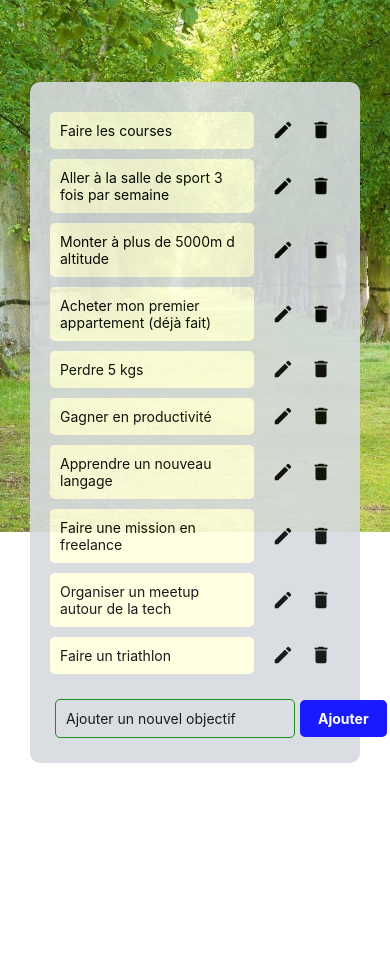
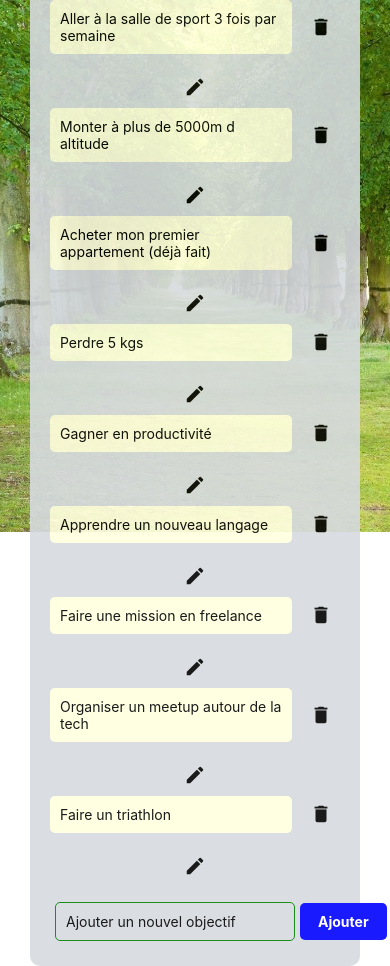
Before and after one commit to MarcSyndrome/TP1Aurelien, a React Native app: screen / in a window 390 px wide. Before the commit the page ends 844 px from the top, so only its background shows below. Built offline with nearby package versions, Linux system fonts and the light colour scheme.

Commit message:
1.0.8, modification bouton modifier

```diff
--- a/App.js
+++ b/App.js
@@ -1,48 +1,17 @@
-import { View, ImageBackground, Dimensions } from 'react-native';
+import { View, ImageBackground } from 'react-native';
 // importe React et useState, une fonction de React qui permet de gérer l'état d'un composant.
-import React, { useState } from 'react';
-import styles from './styles';
-import GoalList from './GoalList';
-import GoalInput from './GoalInput';
-
-const sampleGoals = [
-  'Faire les courses',
-  'Aller à la salle de sport 3 fois par semaine',
-  'Monter à plus de 5000m d altitude',
-  'Acheter mon premier appartement (déjà fait)',
-  'Perdre 5 kgs',
-  'Gagner en productivité',
-  'Apprendre un nouveau langage',
-  'Faire une mission en freelance',
-  'Organiser un meetup autour de la tech',
-  'Faire un triathlon',
-];
+import styles from './Styles/styles';
+import GoalList from './component/GoalList';
+import GoalInput from './component/GoalInput';
 
 export default function App() {
-  const [goals, setGoals] = useState(sampleGoals);
-
-  const handleAddGoal = (newGoal) => {
-    setGoals([...goals, newGoal]);
-  };
-
-  // Fonction pour supprimer un objectif de la liste
-  const handleDeleteGoal = (index) => {
-    // On crée une copie de la liste actuelle
-    const newGoals = [...goals];
-    // On supprime l'objectif à l'index donné
-    newGoals.splice(index, 1);
-    // On met à jour la liste des objectifs
-    setGoals(newGoals);
-  };
-
-  const { height } = Dimensions.get('window');
 
   return (
     <View style={styles.container}>
       <ImageBackground source={require('./assets/treeBack.jpg')} resizeMode="cover" style={styles.image}>
         <View style={[styles.containerView]}>
-          <GoalList goals={goals} onDelete={handleDeleteGoal} />
-          <GoalInput onAdd={handleAddGoal} />
+          <GoalList/>
+          <GoalInput/>
         </View>
       </ImageBackground>
     </View>
--- a/GoalList.js
+++ /dev/null
@@ -1,15 +0,0 @@
-import React from 'react';
-import { View } from 'react-native';
-import Goal from './Goal';
-
-const GoalList = ({ goals, onDelete }) => {
-  return (
-    <View>
-      {goals.map((goal, index) => (
-        <Goal key={index} goal={goal} onDelete={() => onDelete(index)} />
-      ))}
-    </View>
-  );
-};
-
-export default GoalList;
--- /dev/null
+++ b/component/EditModal.js
@@ -0,0 +1,82 @@
+import React, {useState} from 'react';
+import {Modal, StyleSheet, Text, Pressable, View, TextInput} from 'react-native';
+import MaterialIcons from 'react-native-vector-icons/MaterialIcons';
+
+const styles = StyleSheet.create({
+    centeredView: {
+      flex: 1,
+      justifyContent: 'center',
+      alignItems: 'center',
+      marginTop: 22,
+    },
+    modalView: {
+      margin: 20,
+      backgroundColor: 'white',
+      borderRadius: 20,
+      padding: 35,
+      alignItems: 'center',
+      shadowColor: '#000',
+      shadowOffset: {
+        width: 0,
+        height: 2,
+      },
+      shadowOpacity: 0.25,
+      shadowRadius: 4,
+      elevation: 5,
+    },
+    button: {
+      borderRadius: 20,
+      padding: 10,
+      elevation: 2,
+    },
+    buttonClose: {
+      backgroundColor: 'green',
+    },
+    textStyle: {
+      color: 'white',
+      fontWeight: 'bold',
+      textAlign: 'center',
+    },
+    modalText: {
+      marginBottom: 15,
+      textAlign: 'center',
+    },
+  });
+
+
+export default function EditModal(props) {
+const { handleEditGoal, index, initialValue } = props;
+  const [modalVisible, setModalVisible] = useState(false);
+  const [EditText, setEditText] = useState(initialValue);
+
+  return (
+    <View style={styles.centeredView}>
+      <Modal
+        animationType="slide"
+        transparent={true}
+        visible={modalVisible}
+        onRequestClose={() => {
+          setModalVisible(!modalVisible);
+        }}>
+        <View style={styles.centeredView}>
+        <View style={styles.modalView}>
+        <TextInput
+            style={styles.modalText}
+            value={EditText}
+            onChangeText={text => setEditText(text)}
+        />
+        <Pressable
+            style={[styles.button, styles.buttonClose]}
+            onPress={() => {handleEditGoal(index, EditText); setModalVisible(!modalVisible)}}>
+            <Text style={styles.textStyle}>Modifier</Text>
+        </Pressable>
+        </View>
+    </View>
+</Modal>
+    <Pressable
+        onPress={() => setModalVisible(true)}>
+        <MaterialIcons name="edit" size={22} color="black" style={styles.icon} />
+    </Pressable>
+    </View>
+  );
+};
--- a/Goal.js
+++ b/component/Goal.js
@@ -1,15 +1,13 @@
 import React from 'react';
 import { View, Text, TouchableOpacity } from 'react-native';
-import styles from './styles';
+import styles from '../Styles/styles';
 import { MaterialIcons } from '@expo/vector-icons';
 
-const Goal = ({ goal, onDelete, onEdit }) => {
+
+const Goal = ({ goal, onDelete }) => {
     return (
         <View style={styles.goalContainer}>
             <Text style={styles.goalText}>{goal}</Text>
-                <TouchableOpacity onPress={onEdit}>
-                    <MaterialIcons name="edit" size={22} color="black" style={styles.icon} />
-                </TouchableOpacity>
                 <TouchableOpacity onPress={onDelete}>
                     <MaterialIcons name="delete" size={22} color="black" style={styles.icon} />
                 </TouchableOpacity>
--- a/GoalInput.js
+++ b/component/GoalInput.js
@@ -1,9 +1,9 @@
 import React, { useState } from 'react';
 import { View, TextInput, TouchableOpacity, Text } from 'react-native';
-import styles from './styles';
+import styles from '../Styles/styles';
 
 const GoalInput = ({ onAdd }) => {
-    const [newGoal, setNewGoal] = useState('');
+    const [newGoal, setNewGoal] = useState("");
     const [inputStyle, setInputStyle] = useState(styles.input);
 
     const handleAddGoal = () => {
@@ -11,7 +11,7 @@ const GoalInput = ({ onAdd }) => {
             setInputStyle({ ...styles.input, borderColor: "red" });
             return;
         }
-        setInputStyle(styles.input); // remet la bordure en noir
+        setInputStyle(styles.input); // Permet à l'application de déborder sur la barre du haut du téléphone
         onAdd(newGoal);
         setNewGoal('');
     };
--- /dev/null
+++ b/component/GoalList.js
@@ -0,0 +1,67 @@
+import { FlatList, View, Text } from 'react-native';
+import Goal from './Goal';
+// importe React et useState, une fonction de React qui permet de gérer l'état d'un composant.
+import React, { useState } from 'react';
+import EditModal from '../component/EditModal';
+import styles from '../Styles/styles';
+
+
+const sampleGoals = [
+  'Faire les courses',
+  'Aller à la salle de sport 3 fois par semaine',
+  'Monter à plus de 5000m d altitude',
+  'Acheter mon premier appartement (déjà fait)',
+  'Perdre 5 kgs',
+  'Gagner en productivité',
+  'Apprendre un nouveau langage',
+  'Faire une mission en freelance',
+  'Organiser un meetup autour de la tech',
+  'Faire un triathlon',
+];
+
+
+const GoalList = ({ onDelete }) => {
+  const [goals, setGoals] = useState([...sampleGoals]);
+
+const handleAddGoal = (newGoal) => {
+  setGoals([...goals, newGoal]);
+};
+
+// Fonction pour supprimer un objectif de la liste
+const handleDeleteGoal = (index) => {
+// On crée une copie de la liste actuelle
+const newGoals = [...goals];
+// On supprime l'objectif à l'index donné
+newGoals.splice(index, 1);
+// On met à jour la liste des objectifs
+setGoals(newGoals);
+};
+
+// Fonction pour modifier un objectif de la liste
+const handleEditGoal = (index, EditText) => {
+  // on met a jour la liste des objectifs
+  const edit = goals.map((goal, indexList) => (
+    (indexList === index) ?
+    EditText
+    : goal
+  ));
+  setGoals(edit);
+}
+
+  return (
+  <FlatList
+    data={goals}
+    renderItem={({ item, index }) => (
+      <>
+      <Goal key={index} goal={item} onDelete={() => onDelete(index)} />
+      <EditModal
+        index={index} initialValue={item} handleEditGoal={handleEditGoal}>
+      </EditModal>
+      </>
+    )}
+    keyExtractor={(item, index) => index.toString()}
+    />
+  );
+};
+
+export default GoalList;
```
Also changed, not shown: package.json (+6 -6 lines), Styles/styles.js (renamed from styles.js), 2 other files (tests, documents, lock files or other folders).
